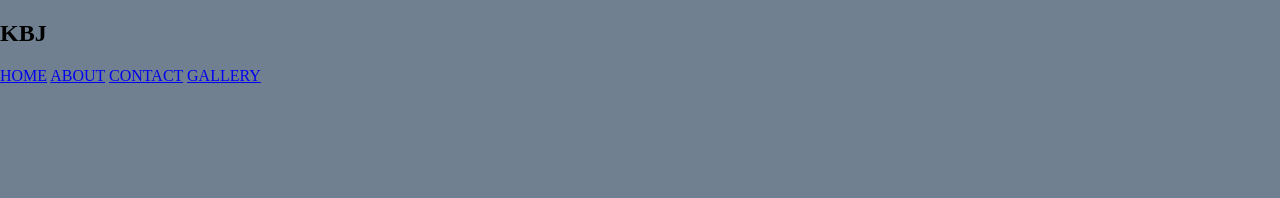
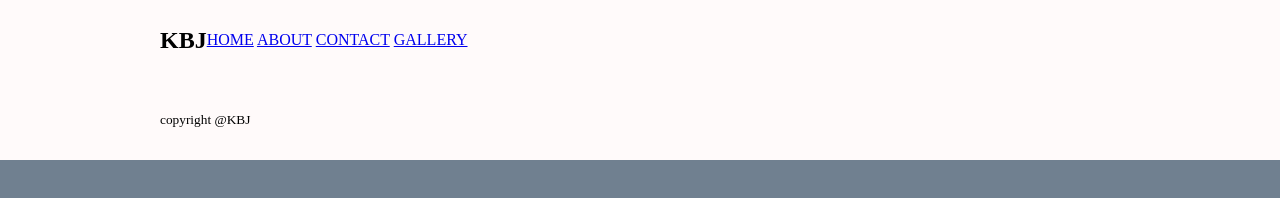
Before and after one commit to fathurwisnu13/my_review, a plain HTML site: page index.html in a window 1280 px wide. Drawn offline with Linux system fonts and the light colour scheme.

Commit message:
upload footer

```diff
--- /dev/null
+++ b/footer.css
@@ -0,0 +1,9 @@
+.footer{
+    width: 100vw;
+    height: 10vh;
+    display: flex;
+    justify-content: flex-start;
+    align-items: center;
+    padding: 0 20%;
+    background-color: snow;
+}
--- a/index.html
+++ b/index.html
@@ -2,6 +2,8 @@
 <html lang="en">
 <head>
     <link rel="stylesheet" href="./main.css">
+    <link rel="stylesheet" href="./navbar.css">
+    <link rel="stylesheet" href="./footer.css">
     <meta charset="UTF-8">
     <meta name="viewport" content="width=device-width, initial-scale=1.0">
     <meta name="description" content="my_review">
@@ -18,6 +20,9 @@
         </div>
     </nav>
 
+    <footer class="footer">
+        <small>copyright @KBJ</small>
+    </footer>
 
 
 
```
